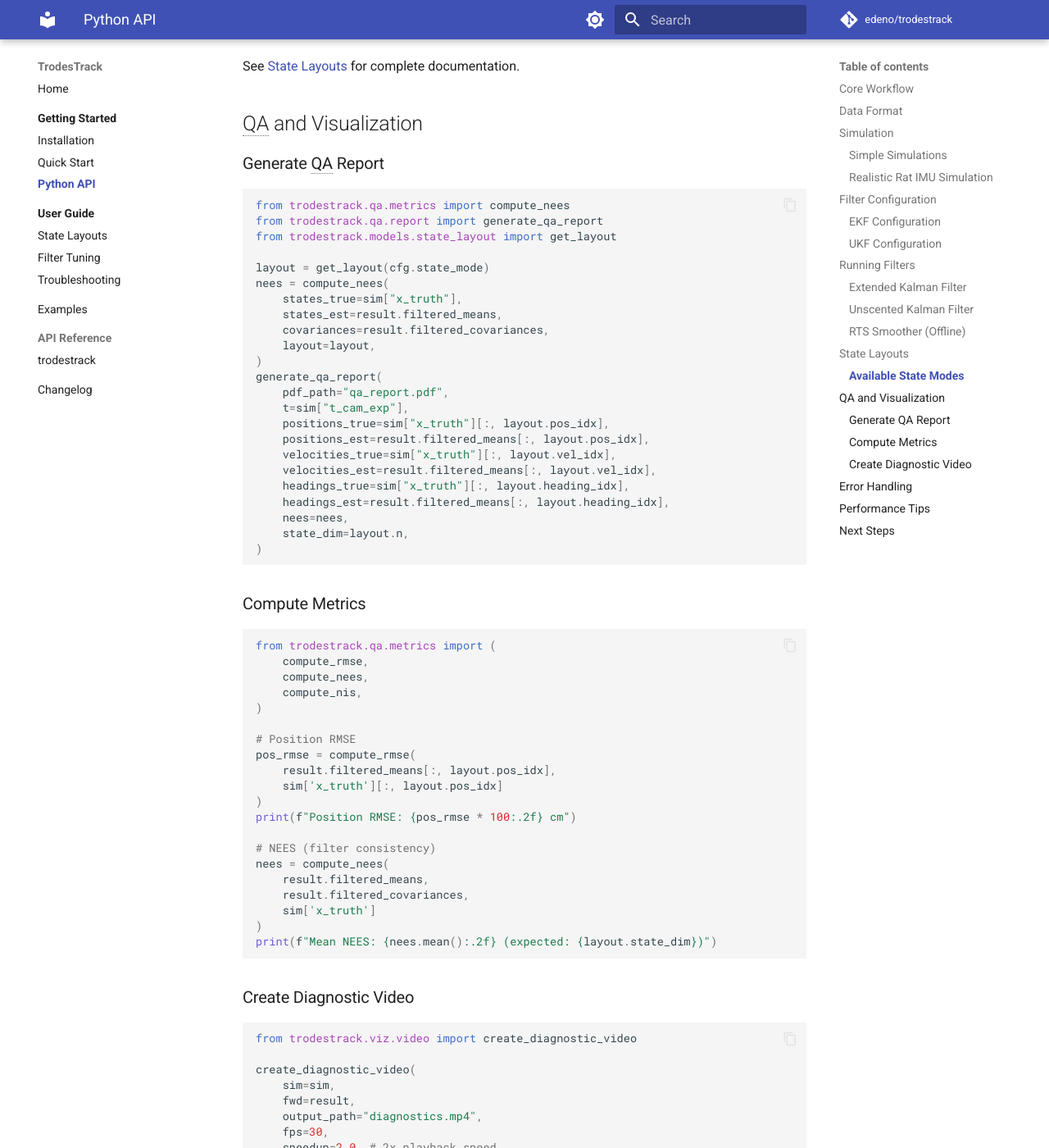
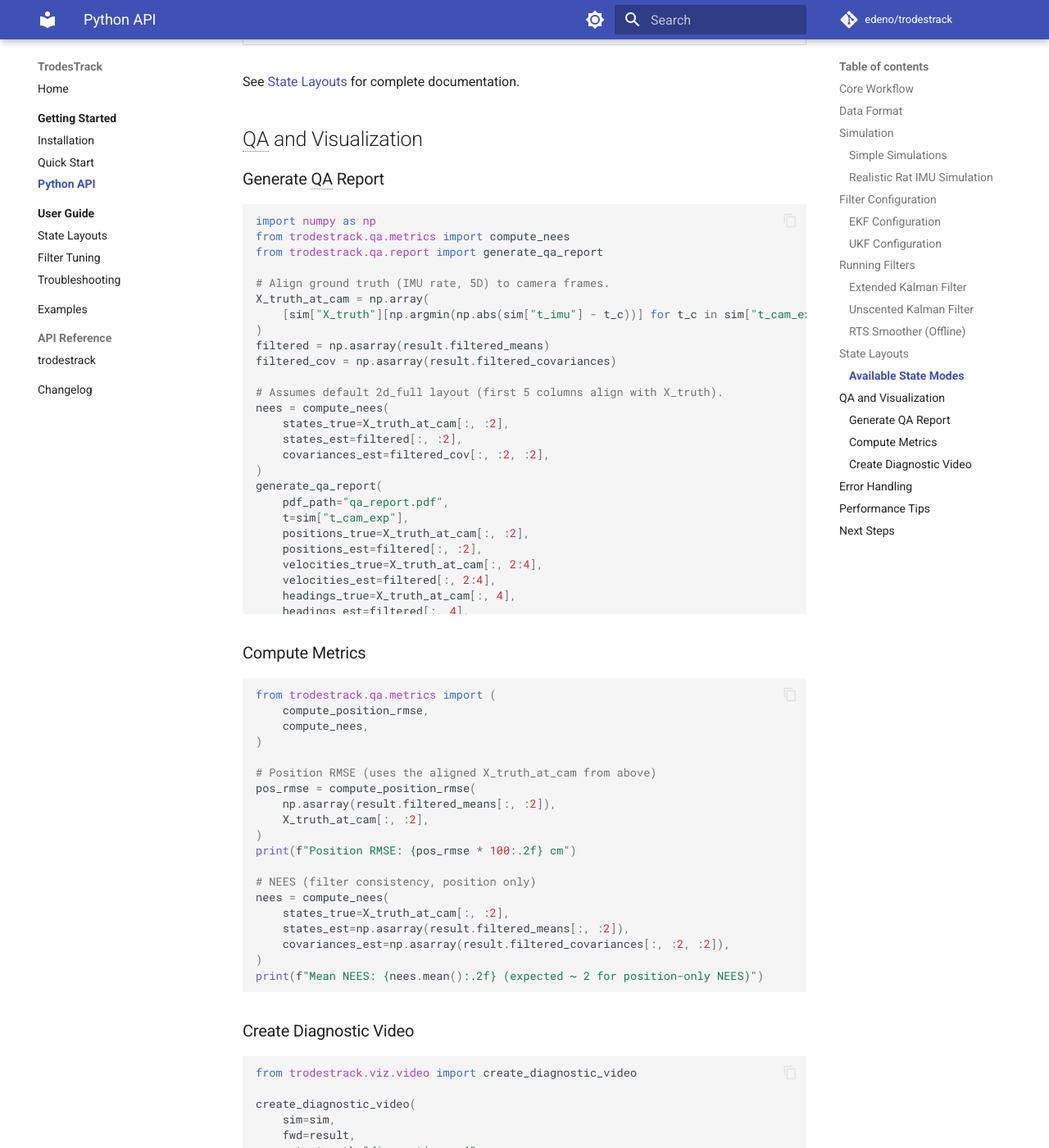
Before and after one commit to edeno/trodestrack, an MkDocs documentation site: the page built from docs/getting-started/python-api.md, in a window 1280 px wide and 1400 px high, scrolled down 5108 px. Shown: the whole window at 82% size. Built offline with MkDocs 1.6.1 and Material for MkDocs 9.7.7, drawn with Linux system fonts in a browser that asks for light colours; comment, search, counter and statistics services are not loaded; some of the changed text lies outside the part shown.

Commit message:
Fix doc QA snippets: X_truth alignment, sim/result key names
P1 (X_truth alignment): README.md, docs/TUNING.md, docs/getting-started/
quickstart.md, docs/getting-started/python-api.md, and docs/user-guide/
index.md all called compute_nees/generate_qa_report with sim["x_truth"]
indexed by full layout slices. The actual sim dict key is "X_truth"
(uppercase) and the array is at IMU rate with 5 columns
[x, y, vx, vy, theta]; the filter output is at camera rate with 8+ columns.
The previous snippets fail on three counts: wrong key, rate mismatch, and
dimension mismatch.

Replace with the canonical pattern from tests/filters/test_ekf_analytic.py:
build X_truth_at_cam by snapping each camera timestamp to the closest
IMU sample, then run NEES on position only (state_dim=2) using the
[:, :2] / [:, 2:4] / [:, 4] slices that align with X_truth's
[x, y, vx, vy, theta] columns. Also fix the kwarg name (covariances ->
covariances_est) and remove the stale `compute_rmse`/`compute_nis`
imports in python-api.md (compute_position_rmse is the actual symbol).
Update the dict-format example in python-api.md so the documented keys
match the actual sim dict (U_imu, t_imu, t_cam_exp, X_truth at IMU rate).

P2 (TROUBLESHOOTING.md stale dict refs): The diagnostic snippets at
several lines referenced fwd['x'], fwd['P'], sim['u_imu'] (lowercase),
sim['x_truth'], sim['vy_truth'], and sim['vx_truth']. Replace via
replace_all where unambiguous: fwd['x'] -> result.filtered_means,
fwd['P'] -> result.filtered_covariances, sim['u_imu'] -> sim['U_imu'].
Replace the velocity-angle diagnostic snippet that constructed
np.arctan2(sim['vy_truth'], sim['vx_truth']) with the actual layout
np.arctan2(X_truth[:, 3], X_truth[:, 2]) using sim['X_truth']'s
documented column order. Replace the EKF/UKF compare snippet's
sim["x_truth"][:, layout.pos_idx] with the X_truth_at_cam pattern.

Verified end-to-end via uv run python: simulate, filter, compute_nees,
compute_position_rmse, generate_qa_report, parameter search all return
sensible numbers and produce a valid PDF. Verified mkdocs build --strict
passes.

Co-Authored-By: Claude Opus 4.7 (1M context) <noreply@anthropic.com>

````diff
--- a/docs/getting-started/python-api.md
+++ b/docs/getting-started/python-api.md
@@ -27,11 +27,12 @@ sim = {
     'Z_cam_led2': np.array(...),     # (N, 2) LED2 positions [x, y] in meters
     'mask_cam': np.array(...),       # (N,) boolean mask for valid frames
 
-    # IMU measurements
-    'u_imu': np.array(...),          # (M, 3) IMU data [gyro_z, accel_x, accel_y]
+    'U_imu': np.array(...),          # (M, 3) IMU data [gyro_z, accel_x, accel_y]
+    't_imu': np.array(...),          # (M,) IMU timestamps in seconds
+    't_cam_exp': np.array(...),      # (N,) camera timestamps in seconds
 
-    # Optional: ground truth for validation
-    'x_truth': np.array(...),        # (N, 8) true state vectors
+    # Optional: ground truth for validation (at IMU rate)
+    'X_truth': np.array(...),        # (M, 5) true state [x, y, vx, vy, theta]
 }
 ```
 
@@ -247,28 +248,34 @@ See [State Layouts](../user-guide/state-layouts.md) for complete documentation.
 ### Generate QA Report
 
 ```python
+import numpy as np
 from trodestrack.qa.metrics import compute_nees
 from trodestrack.qa.report import generate_qa_report
-from trodestrack.models.state_layout import get_layout
 
-layout = get_layout(cfg.state_mode)
+# Align ground truth (IMU rate, 5D) to camera frames.
+X_truth_at_cam = np.array(
+    [sim["X_truth"][np.argmin(np.abs(sim["t_imu"] - t_c))] for t_c in sim["t_cam_exp"]]
+)
+filtered = np.asarray(result.filtered_means)
+filtered_cov = np.asarray(result.filtered_covariances)
+
+# Assumes default 2d_full layout (first 5 columns align with X_truth).
 nees = compute_nees(
-    states_true=sim["x_truth"],
-    states_est=result.filtered_means,
-    covariances=result.filtered_covariances,
-    layout=layout,
+    states_true=X_truth_at_cam[:, :2],
+    states_est=filtered[:, :2],
+    covariances_est=filtered_cov[:, :2, :2],
 )
 generate_qa_report(
     pdf_path="qa_report.pdf",
     t=sim["t_cam_exp"],
-    positions_true=sim["x_truth"][:, layout.pos_idx],
-    positions_est=result.filtered_means[:, layout.pos_idx],
-    velocities_true=sim["x_truth"][:, layout.vel_idx],
-    velocities_est=result.filtered_means[:, layout.vel_idx],
-    headings_true=sim["x_truth"][:, layout.heading_idx],
-    headings_est=result.filtered_means[:, layout.heading_idx],
+    positions_true=X_truth_at_cam[:, :2],
+    positions_est=filtered[:, :2],
+    velocities_true=X_truth_at_cam[:, 2:4],
+    velocities_est=filtered[:, 2:4],
+    headings_true=X_truth_at_cam[:, 4],
+    headings_est=filtered[:, 4],
     nees=nees,
-    state_dim=layout.n,
+    state_dim=2,
 )
 ```
 
@@ -276,25 +283,24 @@ generate_qa_report(
 
 ```python
 from trodestrack.qa.metrics import (
-    compute_rmse,
+    compute_position_rmse,
     compute_nees,
-    compute_nis,
 )
 
-# Position RMSE
-pos_rmse = compute_rmse(
-    result.filtered_means[:, layout.pos_idx],
-    sim['x_truth'][:, layout.pos_idx]
+# Position RMSE (uses the aligned X_truth_at_cam from above)
+pos_rmse = compute_position_rmse(
+    np.asarray(result.filtered_means[:, :2]),
+    X_truth_at_cam[:, :2],
 )
 print(f"Position RMSE: {pos_rmse * 100:.2f} cm")
 
-# NEES (filter consistency)
+# NEES (filter consistency, position only)
 nees = compute_nees(
-    result.filtered_means,
-    result.filtered_covariances,
-    sim['x_truth']
+    states_true=X_truth_at_cam[:, :2],
+    states_est=np.asarray(result.filtered_means[:, :2]),
+    covariances_est=np.asarray(result.filtered_covariances[:, :2, :2]),
 )
-print(f"Mean NEES: {nees.mean():.2f} (expected: {layout.state_dim})")
+print(f"Mean NEES: {nees.mean():.2f} (expected ~ 2 for position-only NEES)")
 ```
 
 ### Create Diagnostic Video
````
Also changed, not shown: README.md (+21 -12 lines), docs/TROUBLESHOOTING.md (+23 -20 lines), docs/TUNING.md (+19 -12 lines), docs/getting-started/quickstart.md (+19 -11 lines), docs/user-guide/index.md (+9 -6 lines).
